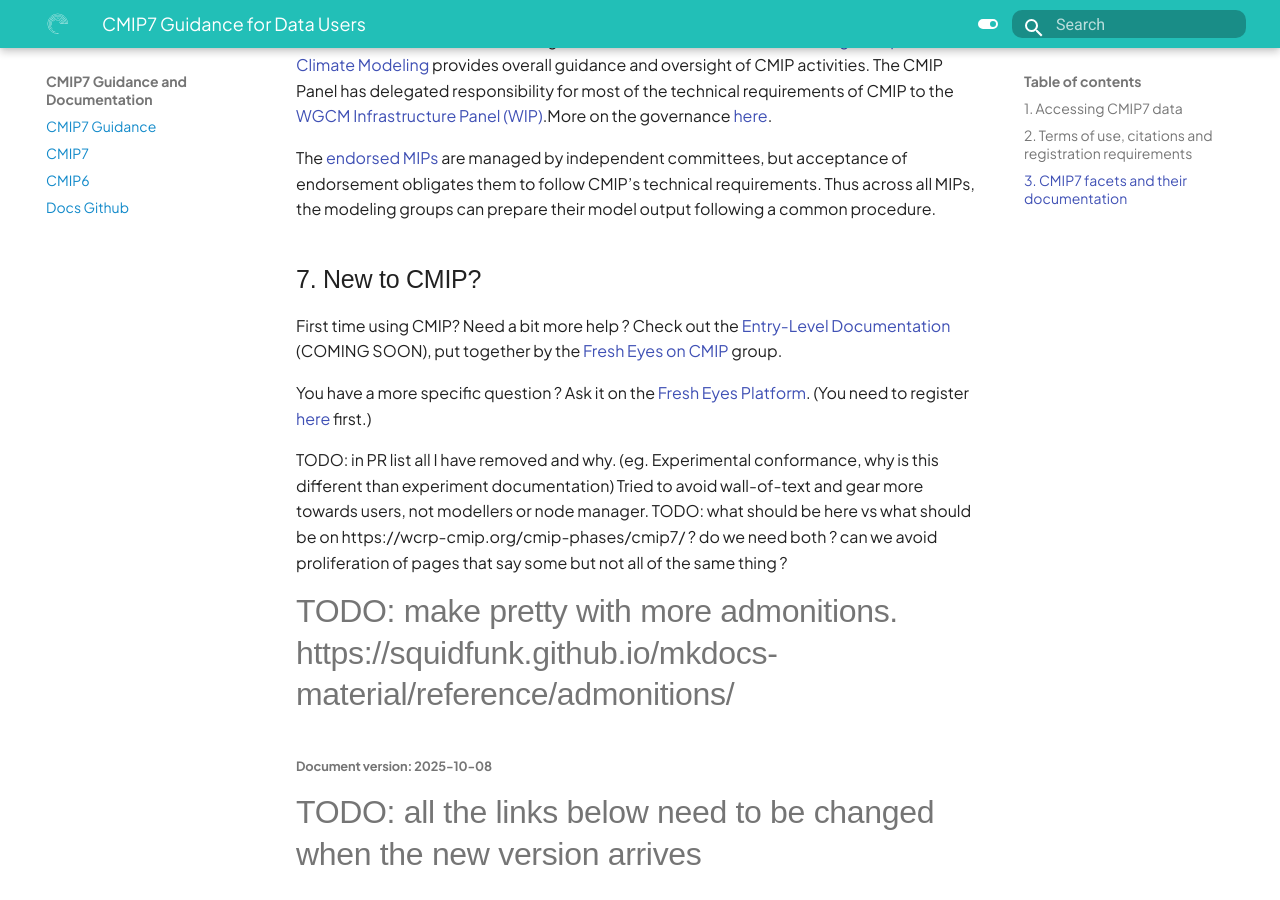
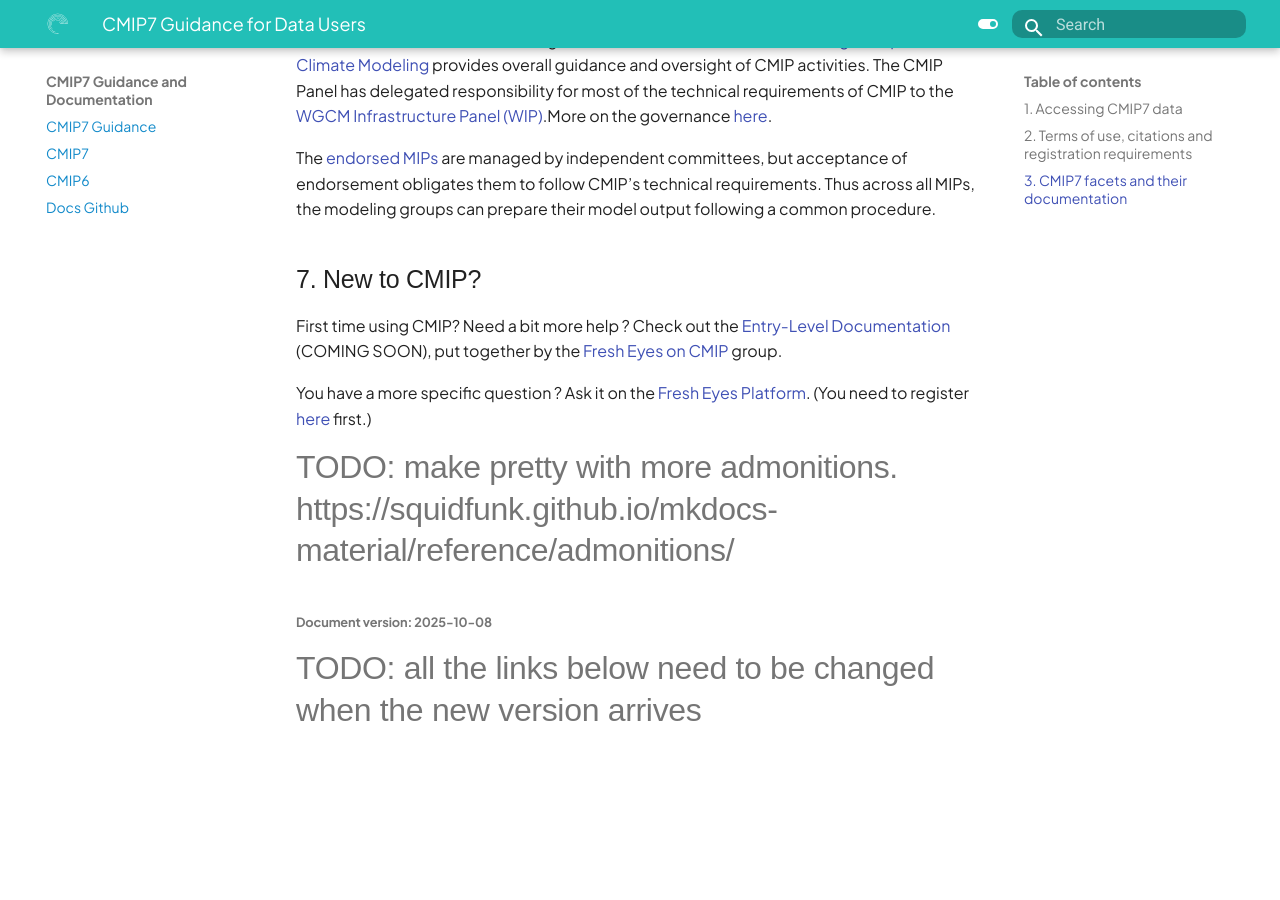
Before and after one commit to WCRP-CMIP/cmip7-guidance, an MkDocs documentation site: the page built from docs/CMIP7/guidance_for_users.md, in a window 1280 px wide and 900 px high, scrolled down 5046 px. Built offline with MkDocs 1.6.1 and Material for MkDocs 9.7.7, drawn with Linux system fonts in a browser that asks for light colours; some web fonts are replaced; after the commit the page ends 5802 px from its top, so only the background shows below that; some of the changed text lies outside the part shown.

Commit message:
clean some todos

```diff
--- a/docs/CMIP7/guidance_for_users.md
+++ b/docs/CMIP7/guidance_for_users.md
@@ -179,10 +179,6 @@ You have a more specific question ? Ask it on the [Fresh Eyes Platform][platform
 
 
 
-
-TODO: in PR list all I have removed and why. (eg. Experimental conformance, why is this different than experiment documentation)
-Tried to avoid wall-of-text and gear more towards users, not modellers or node manager.
-TODO: what should be here vs what should be on https://wcrp-cmip.org/cmip-phases/cmip7/ ? do we need both ? can we avoid proliferation of pages that say some but not all of the same thing ?
 #TODO: make pretty with more admonitions. https://squidfunk.github.io/mkdocs-material/reference/admonitions/
 
 
```
Also changed, not shown: other parts of docs/CMIP7/guidance_for_users.md (+1 -1 lines).
